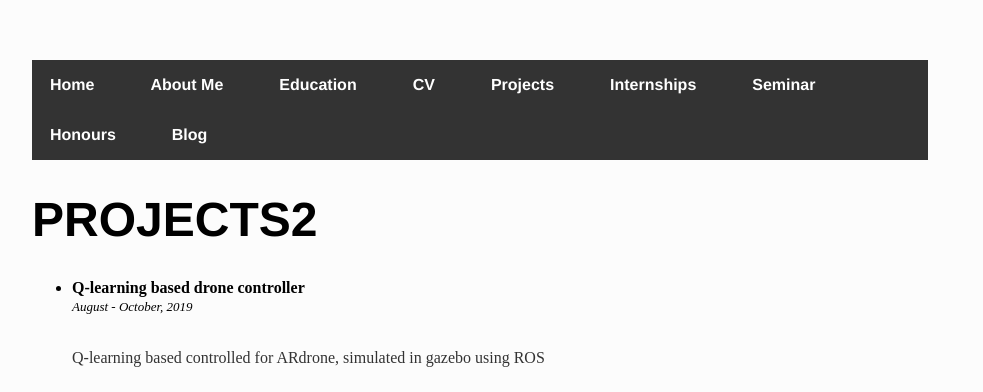
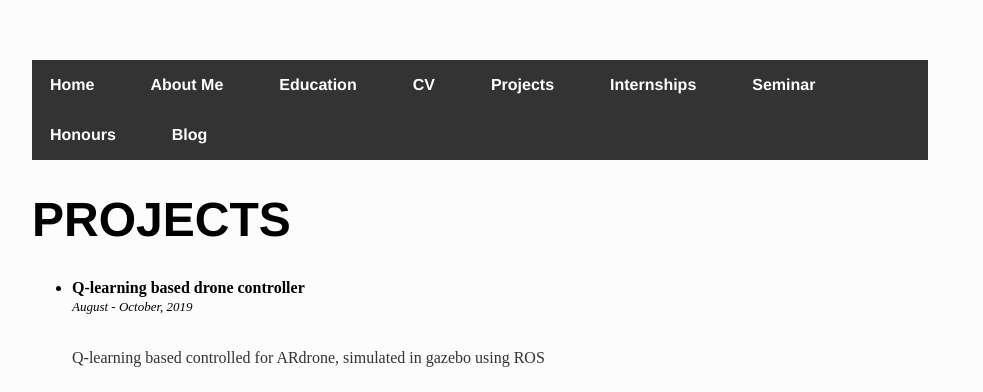
Before and after one commit to iamrajee/iamrajee.github.io, a Jekyll site: the page built from projects/index.html, in a window 1280 px wide and 900 px high. Shown: the top 392 px of the window, without its empty margins (160-1143 px from the left). Built offline with Jekyll 4.4.1, drawn with Linux system fonts in a browser that asks for light colours.

Commit message:
Update index.html

```diff
--- a/projects/index.html
+++ b/projects/index.html
@@ -3,7 +3,7 @@ layout: default
 title: PROJECTS
 ---
 <div class="blurb">
-	<h1>{{ page.title }}2</h1>
+	<h1>{{ page.title }}</h1>
 	<ul class="project_ul">
 
 
```
